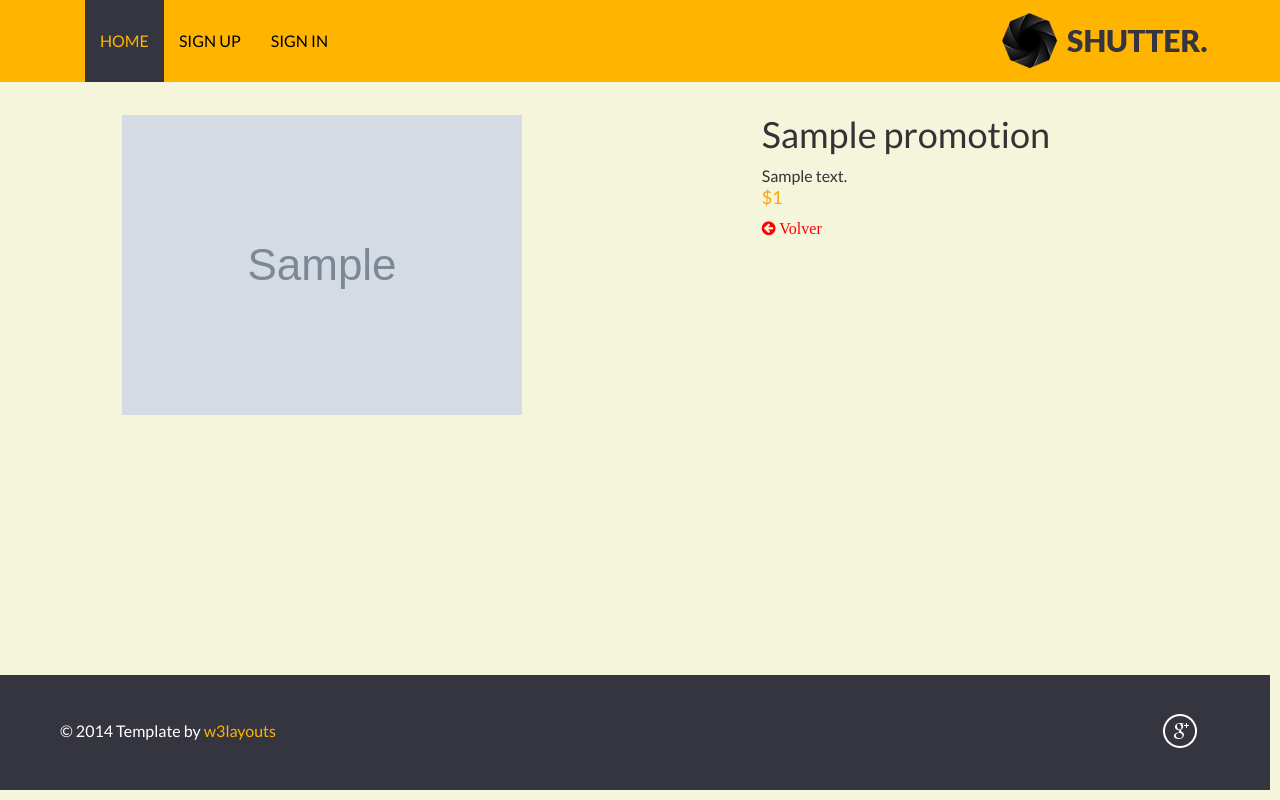
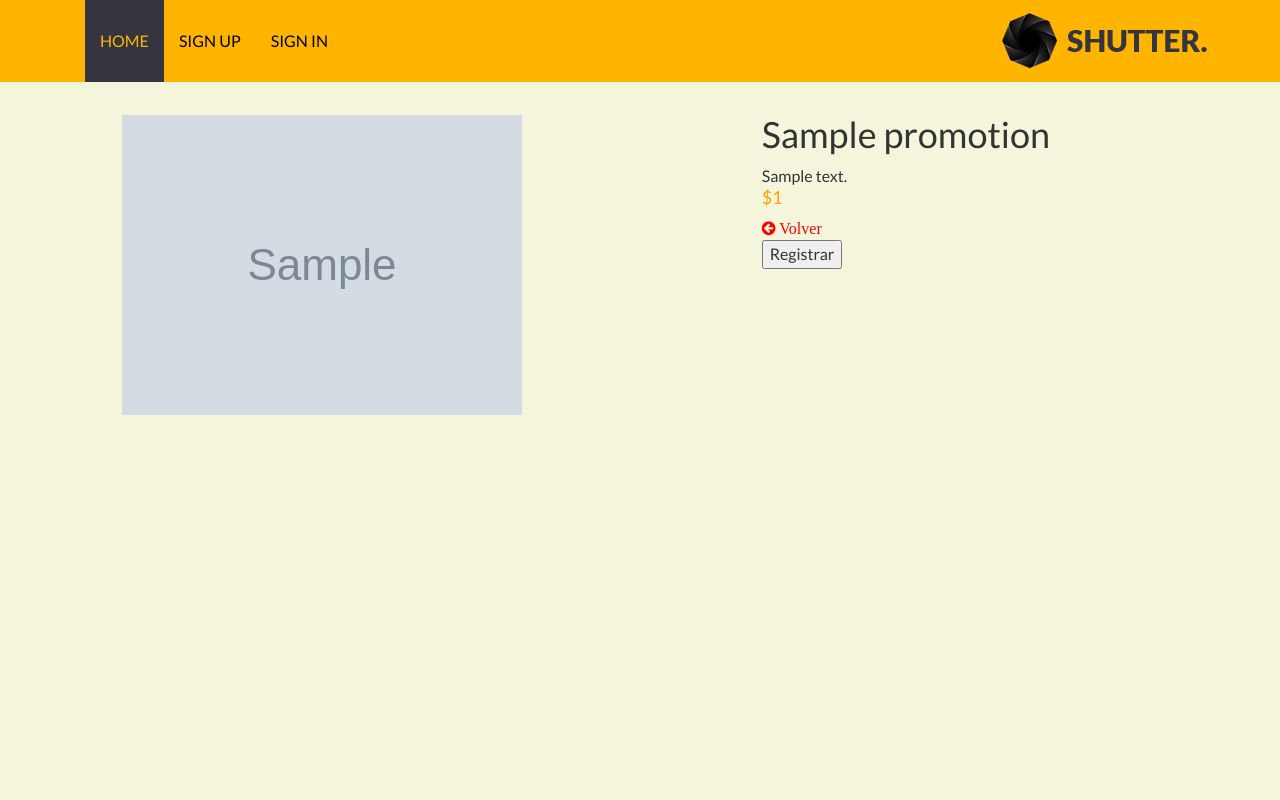
Before and after one commit to overclock11/agiles, a Django app: template templates/promociones/promotionDetails.html in a window 1280 px wide. Run offline with Django 3.2, Linux system fonts and the light colour scheme; the template is opened without the code that fills it: values that come from a table or form of the project are taken from there, others are empty; tables that the repository leaves empty hold one stand-in row (values such as "Sample post"); grey boxes marked "Sample" are stand-in pictures; parts of the project's set-up code (start-up, migrations or seed data) failed here and were passed over; some libraries are stand-ins or nearby versions.

Commit message:
Comments V1
Se  modifica modelo agregando campos de email y detalle de promocion con nuevos campos

```diff
--- a/apps/promociones/forms.py
+++ b/apps/promociones/forms.py
@@ -26,3 +26,10 @@
     class Meta:
         model = AuthUser
         fields = ['first_name', 'last_name', 'email', 'username', 'password']
+
+
+class CommentForm(forms.ModelForm):
+    comment = forms.Textarea()
+    class Meta:
+        model = Commentary
+        fields = ['email','comment']
--- a/apps/promociones/models.py
+++ b/apps/promociones/models.py
@@ -48,8 +48,9 @@
 
 class Commentary(models.Model):
     comment = models.TextField()
-    user = models.ForeignKey(User, null=True, blank=True, on_delete=models.CASCADE)
+    #user = models.ForeignKey(User, null=True, blank=True, on_delete=models.CASCADE)
     promotion = models.ForeignKey(Promotion, null=True, blank=True, on_delete=models.CASCADE)
+    email=models.EmailField(null=True)
 
     def __str__(self):
         return "Comentario de usuario " + self.user + " en promoción " + self.promotion.name
--- a/static/css/style.css
+++ b/static/css/style.css
@@ -973,3 +973,5 @@
 	padding: 2em 0;
 }
 }
+
+.footer { visibility: hidden }
--- a/templates/promociones/promotionDetails.html
+++ b/templates/promociones/promotionDetails.html
@@ -10,16 +10,30 @@
                 <img src="{{promotion.image}}" alt="" class="img-responsive">
             </div>
             <div class="col-md-3">
-                <h1>{{promotion.name}}</h1>
-                <p>{{promotion.description}}</p>
-                <h4 style="color:orange;">${{promotion.value|intcomma}}</h4>
-                <a href="/promociones">
+                <div class="row">
+                   <div class="col-md-12">
+                     <h1>{{promotion.name}}</h1>
+                     <p>{{promotion.description}}</p>
+                     <h4 style="color:orange;">${{promotion.value|intcomma}}</h4>
+                     <a href="/promociones">
                     <i class="fa fa-arrow-circle-left " style="color:red;">
                         Volver
                     </i>
                 </a>
 
+                   </div>
+                   <div class="col-md-12">
+                    <form method="post" enctype="multipart/form-data">
+                         {% csrf_token %}
+                         {{ comment.as_p }}
+                         <button type="submit">Registrar</button>
+                     </form>
+                   </div>
+                </div>
+
             </div>
         </div>
+
+
     </div>
 {% endblock%}
```
Also changed, not shown: apps/promociones/views.py (+12 -3 lines), apps/promociones/migrations/0006_auto_20180217_1330.py (added).
